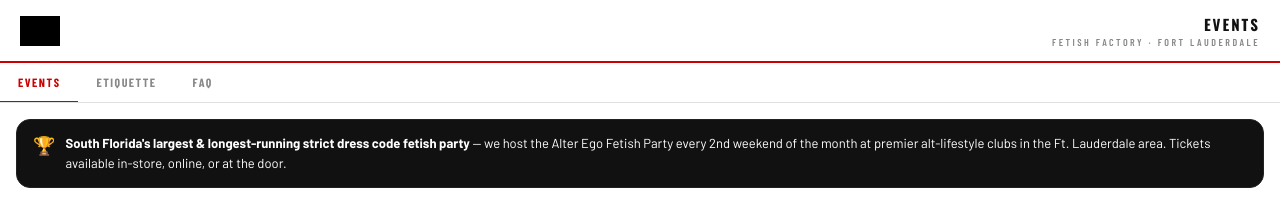
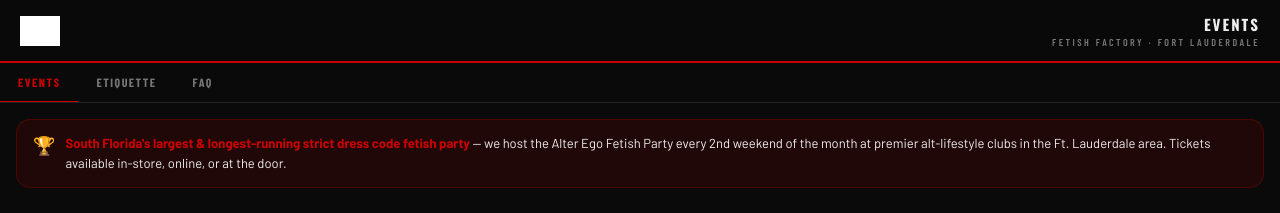
Before and after one commit to DannyAe/ff-party-calendar, a plain HTML site: page index.html in a window 1280 px wide. Shown: the top 213 px of the page. Drawn offline with nearby package versions, Linux system fonts and the light colour scheme; grey boxes are pictures that could not be loaded.

Commit message:
Full dark theme — black bg, white text, deep red accents

```diff
--- a/index.html
+++ b/index.html
@@ -8,15 +8,15 @@
 <style>
   :root {
     --red: #CC0000;
-    --red-dim: rgba(204,0,0,0.08);
-    --red-glow: rgba(204,0,0,0.25);
-    --bg: #FFFFFF;
-    --card: #F7F7F7;
-    --card-border: #E0E0E0;
-    --surface: #EEEEEE;
-    --text: #111111;
-    --text-dim: #888888;
-    --text-mid: #444444;
+    --red-dim: rgba(204,0,0,0.12);
+    --red-glow: rgba(204,0,0,0.35);
+    --bg: #0A0A0A;
+    --card: #141414;
+    --card-border: #222222;
+    --surface: #1A1A1A;
+    --text: #EEEEEE;
+    --text-dim: #777777;
+    --text-mid: #AAAAAA;
     --danger: #CC0000;
   }
 
@@ -24,14 +24,14 @@
   body { font-family:'Barlow',sans-serif; background:var(--bg); color:var(--text); min-height:100vh; overflow-x:hidden; -webkit-font-smoothing:antialiased; }
 
   /* HEADER */
-  .header { position:sticky; top:0; z-index:100; background:rgba(255,255,255,0.97); backdrop-filter:blur(20px); border-bottom:2px solid var(--red); padding:13px 20px; display:flex; align-items:center; justify-content:space-between; gap:12px; }
-  .header-logo img { height:30px; width:auto; display:block; filter:brightness(0); }
+  .header { position:sticky; top:0; z-index:100; background:rgba(10,10,10,0.97); backdrop-filter:blur(20px); border-bottom:2px solid var(--red); padding:13px 20px; display:flex; align-items:center; justify-content:space-between; gap:12px; }
+  .header-logo img { height:30px; width:auto; display:block; filter:brightness(0) invert(1); }
   .header-right { display:flex; flex-direction:column; align-items:flex-end; gap:1px; }
   .header-title { font-family:'Oswald',sans-serif; font-weight:700; font-size:15px; text-transform:uppercase; letter-spacing:2px; color:var(--text); }
   .header-sub { font-family:'Barlow Condensed',sans-serif; font-weight:600; font-size:10px; text-transform:uppercase; letter-spacing:2.5px; color:var(--text-dim); }
 
   /* TABS */
-  .tabs { display:flex; overflow-x:auto; scrollbar-width:none; border-bottom:1px solid var(--card-border); background:var(--bg); }
+  .tabs { display:flex; overflow-x:auto; scrollbar-width:none; border-bottom:1px solid var(--card-border); background:var(--bg); position:sticky; top:57px; z-index:99; }
   .tabs::-webkit-scrollbar { display:none; }
   .tab { flex-shrink:0; padding:12px 18px; font-family:'Barlow Condensed',sans-serif; font-weight:700; font-size:12px; text-transform:uppercase; letter-spacing:1.5px; color:var(--text-dim); background:none; border:none; border-bottom:2px solid transparent; margin-bottom:-1px; cursor:pointer; transition:all .2s; white-space:nowrap; }
   .tab.active { color:var(--red); border-bottom-color:var(--red); }
@@ -56,10 +56,10 @@
   .section-label::after { content:''; flex:1; height:1px; background:var(--card-border); }
 
   /* MONTHLY NOTE */
-  .monthly-note { background:#111111; border:1px solid #222; border-radius:14px; padding:14px 16px; margin:0 16px 14px; display:flex; align-items:flex-start; gap:10px; }
+  .monthly-note { background:var(--red-dim); border:1px solid rgba(204,0,0,.25); border-radius:14px; padding:14px 16px; margin:0 16px 14px; display:flex; align-items:flex-start; gap:10px; }
   .monthly-note-icon { font-size:18px; flex-shrink:0; }
-  .monthly-note-text { font-family:'Barlow',sans-serif; font-size:13px; color:#ffffff; line-height:1.5; }
-  .monthly-note-text strong { color:#ffffff; }
+  .monthly-note-text { font-family:'Barlow',sans-serif; font-size:13px; color:var(--text); line-height:1.5; }
+  .monthly-note-text strong { color:var(--red); }
 
   /* PARTY CARD */
   .party-card { background:var(--card); border:1px solid var(--card-border); border-radius:18px; overflow:hidden; margin-bottom:14px; transition:opacity .3s, filter .3s; }
@@ -75,11 +75,11 @@
   .contain-img img { object-fit:contain; padding:24px; background:var(--surface); }
 
   /* COMING SOON IMAGE PLACEHOLDER */
-  .coming-soon-img { width:100%; aspect-ratio:2/1; background:#111111; display:flex; align-items:center; justify-content:center; flex-direction:column; gap:8px; position:relative; }
+  .coming-soon-img { width:100%; aspect-ratio:2/1; background:var(--surface); display:flex; align-items:center; justify-content:center; flex-direction:column; gap:8px; position:relative; }
   .coming-soon-img-icon { font-size:32px; }
-  .coming-soon-img-label { font-family:'Barlow Condensed',sans-serif; font-weight:700; font-size:10px; text-transform:uppercase; letter-spacing:2px; color:#888; }
-  .coming-soon-banner { background:#111111; border-top:1px solid #222; padding:9px 14px; display:flex; align-items:center; gap:8px; }
-  .coming-soon-banner span { font-family:'Barlow Condensed',sans-serif; font-weight:700; font-size:11px; text-transform:uppercase; letter-spacing:1.5px; color:#ffffff; }
+  .coming-soon-img-label { font-family:'Barlow Condensed',sans-serif; font-weight:700; font-size:10px; text-transform:uppercase; letter-spacing:2px; color:var(--text-dim); }
+  .coming-soon-banner { background:var(--red-dim); border-top:1px solid rgba(204,0,0,.2); padding:9px 14px; display:flex; align-items:center; gap:8px; }
+  .coming-soon-banner span { font-family:'Barlow Condensed',sans-serif; font-weight:700; font-size:11px; text-transform:uppercase; letter-spacing:1.5px; color:var(--red); }
 
   /* BADGES */
   .date-badge { position:absolute; top:12px; left:12px; background:var(--red); color:#FFFFFF; font-family:'Oswald',sans-serif; font-weight:700; font-size:13px; text-transform:uppercase; letter-spacing:.5px; padding:5px 12px; border-radius:8px; line-height:1.2; z-index:2; }
@@ -129,10 +129,10 @@
   .info-section-label::after { content:''; flex:1; height:1px; background:var(--card-border); }
 
   /* WARN CARD */
-  .warn-card { background:#111111; border:1px solid #222; border-radius:14px; padding:14px 16px; margin-bottom:14px; display:flex; align-items:flex-start; gap:10px; }
+  .warn-card { background:var(--red-dim); border:1px solid rgba(204,0,0,.25); border-radius:14px; padding:14px 16px; margin-bottom:14px; display:flex; align-items:flex-start; gap:10px; }
   .warn-card-icon { font-size:16px; flex-shrink:0; margin-top:1px; }
-  .warn-card-text { font-family:'Barlow',sans-serif; font-weight:500; font-size:13px; color:#ffffff; line-height:1.5; }
-  .warn-card-text strong { color:#ffffff; }
+  .warn-card-text { font-family:'Barlow',sans-serif; font-weight:500; font-size:13px; color:var(--text); line-height:1.5; }
+  .warn-card-text strong { color:var(--red); }
 
   /* FAQ */
   .faq-item { background:var(--card); border:1px solid var(--card-border); border-radius:12px; margin-bottom:8px; overflow:hidden; }
```
